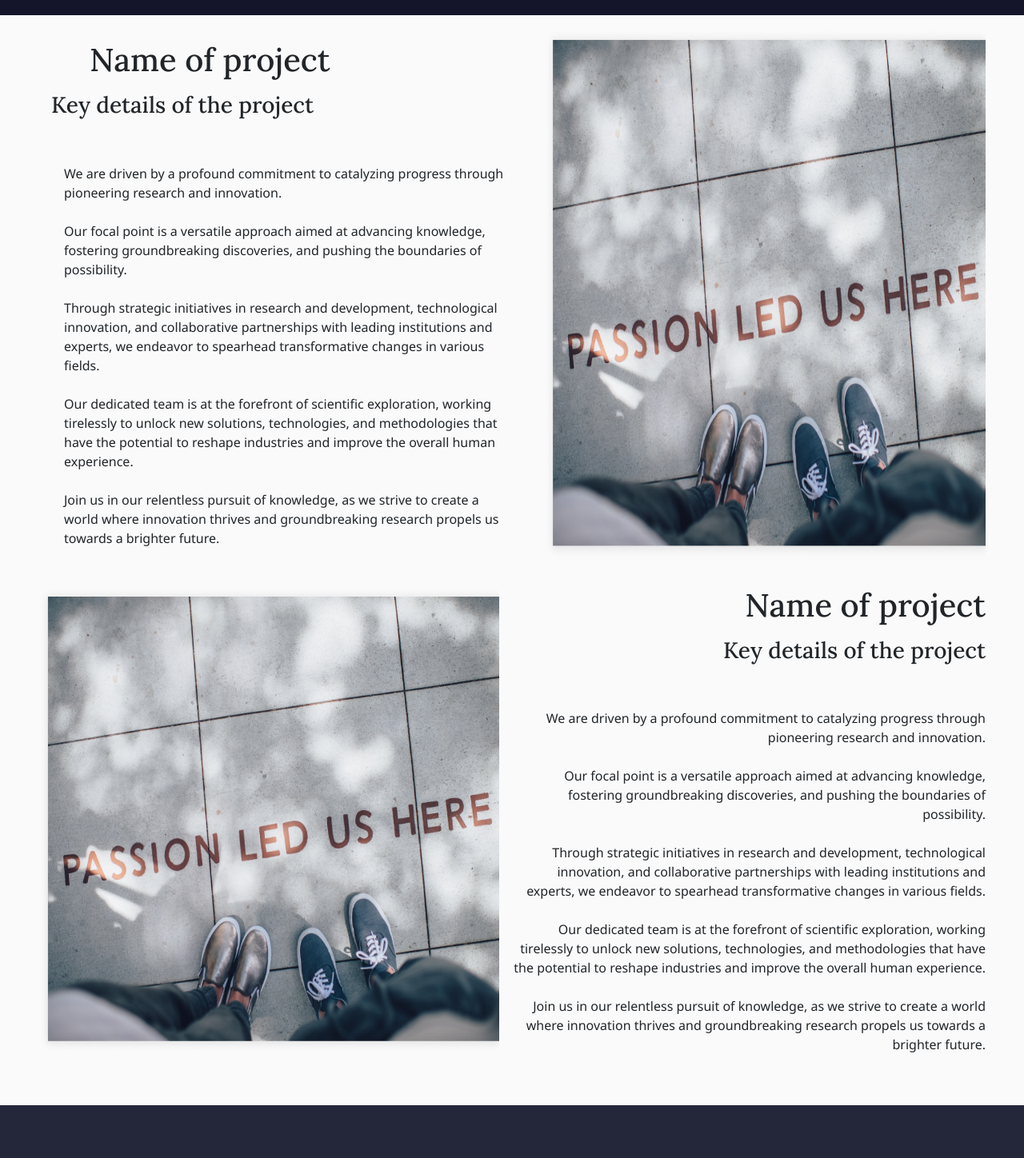
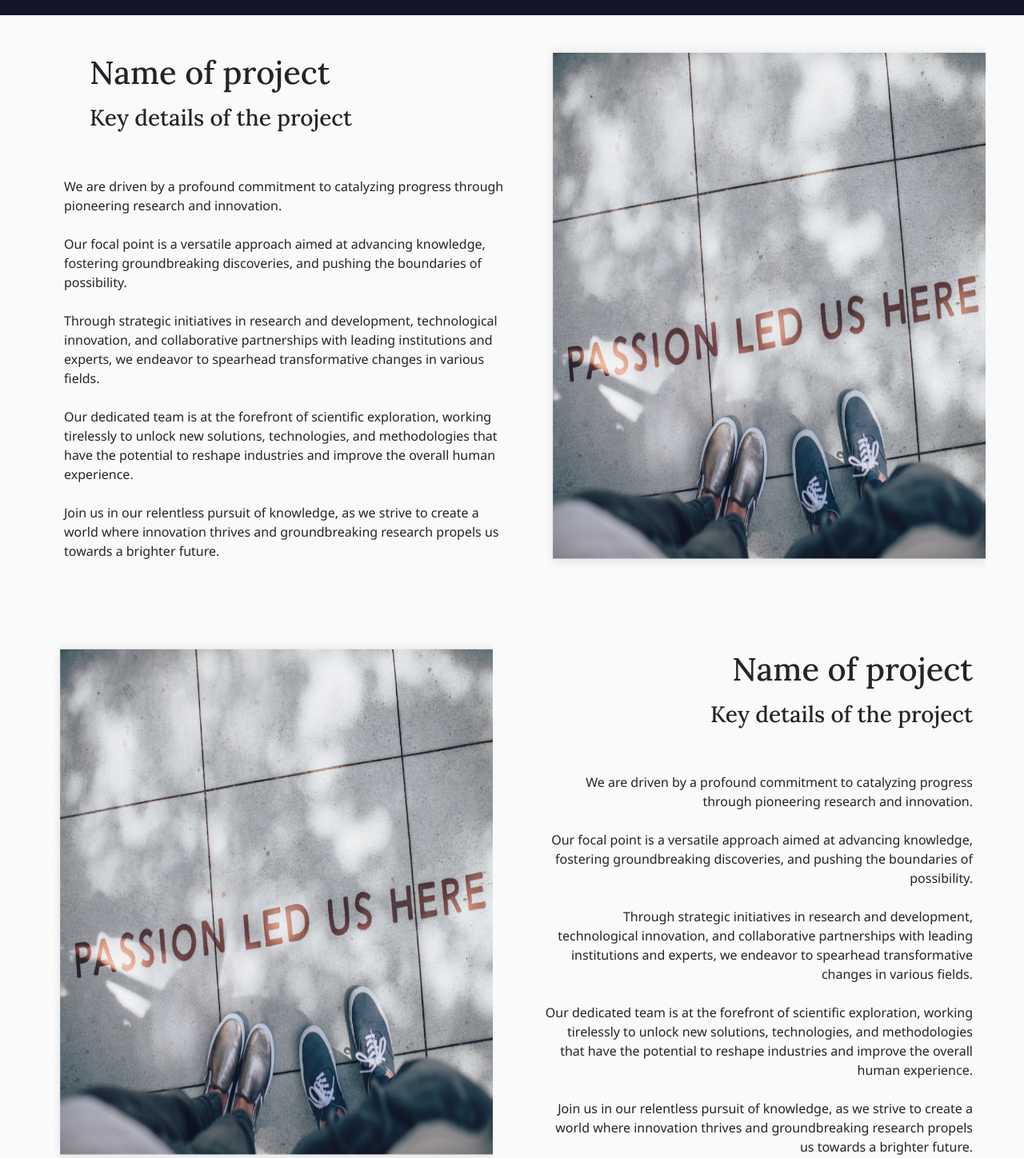
Before and after one commit to fpstj/2idrja_react_app, a React (Create React App) app: page /projectscoding in a window 1280 px wide. Shown: the part 93-1541 px from the top of the page at 80% size. Built offline with nearby package versions, Linux system fonts and the light colour scheme.

Commit message:
update projects

```diff
--- a/src/components/ui/Project.jsx
+++ b/src/components/ui/Project.jsx
@@ -4,7 +4,7 @@ import './Project.css';
 
 const Project = () => {
   return (
-    <div className="d-flex flex-column w-100">
+    <div className="d-flex flex-column w-100 py-3">
       {/* 1st row */}
       <div className="d-flex flex-column flex-lg-row h-75 ps-lg-5 w-100 w-lg-auto">
         <div className="frame d-flex flex-column col-lg-6 p-3">
@@ -20,7 +20,7 @@ const Project = () => {
           </div> */}
           {/* <---------------------lines---------------------> */}
 
-          <h3 className="mb-2 mx-">Key details of the project</h3>
+          <h3 className="mb-2 mx-5">Key details of the project</h3>
           <p className="pt-5 mx-3">
             We are driven by a profound commitment to catalyzing progress through pioneering
             research and innovation.
@@ -50,8 +50,11 @@ const Project = () => {
       </div>
 
       {/* 2nd row */}
-      <div className="d-flex flex-row-reverse w-100 pb-5">
-        <div className="frame-right d-flex flex-column col-6">
+      <div className="d-flex flex-column flex-lg-row  ps-lg-5 w-100 w-lg-auto py-5">
+        <div className="d-flex flex-row flex-lg-col col-lg-6 pe-5 p-3 col-12 order-lg-1 order-2">
+          <img className="img-fluid" src={projectimg} alt="Project Image" />
+        </div>
+        <div className="frame d-flex flex-column col-lg-6 p-3 col-12 order-lg-2 order-1">
           <h1 className="d-flex flex-row-reverse mt-3 mb-3 ms-5 pe-5">Name of project</h1>
           {/* <---------------------lines---------------------> */}
           {/* <div className="d-flex flex-row-reverse box mb-4">
@@ -88,9 +91,6 @@ const Project = () => {
             innovation thrives and groundbreaking research propels us towards a brighter future.
           </p>
         </div>
-        <div className="d-flex flex-row flex-lg-col col-lg-6 ps-5 p-3">
-          <img className="img-fluid" src={projectimg} alt="Project Image" />
-        </div>
       </div>
     </div>
   );
```
